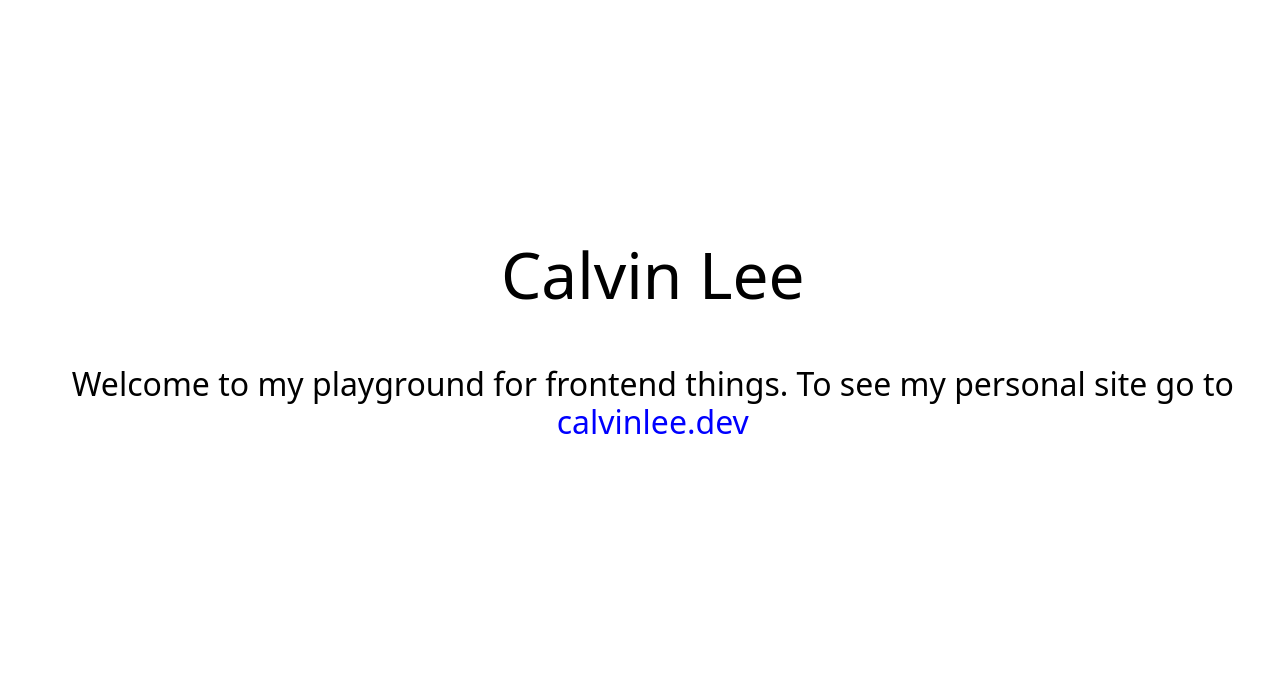
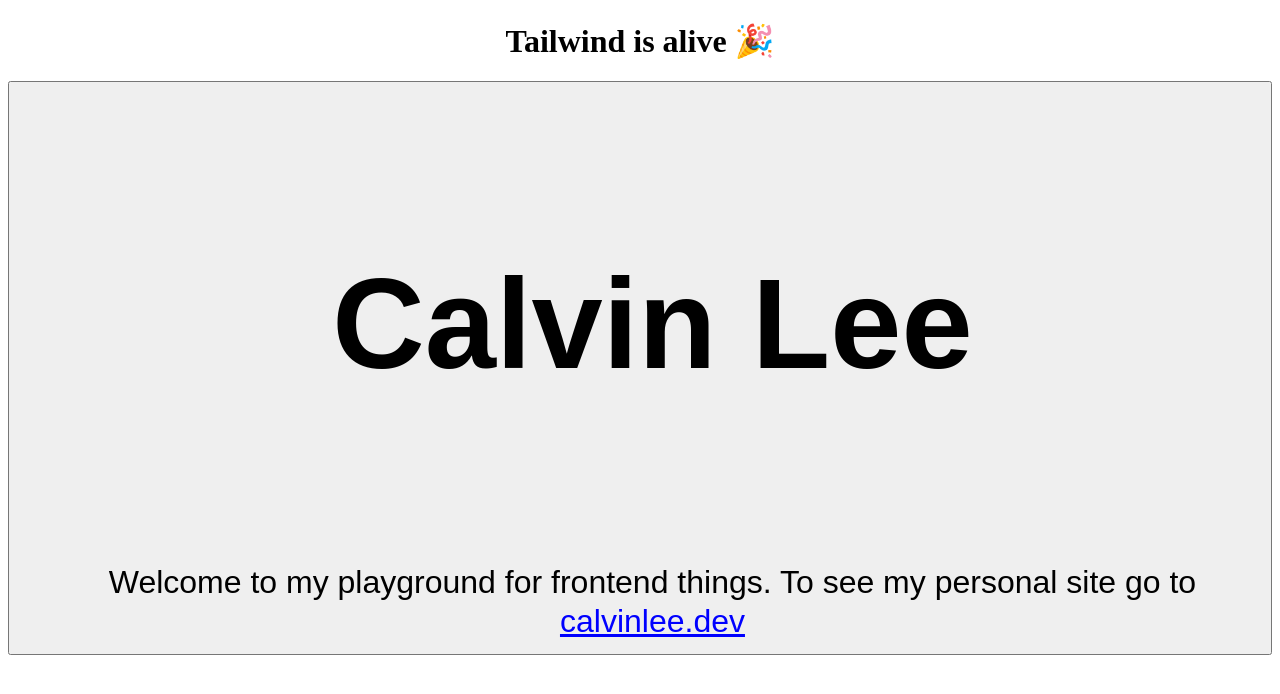
Before and after one commit to clee421/clee421.github.io, a SvelteKit app: page / in a window 1280 px wide. Shown: the top 694 px of the page. Built offline with nearby package versions, Linux system fonts and the light colour scheme.

Commit message:
svelte is horrible

```diff
--- a/package.json
+++ b/package.json
@@ -6,7 +6,8 @@
 	"scripts": {
 		"dev": "vite dev",
 		"build": "vite build",
-		"deploy": "pnpm build && pnpx gh-pages -d build",
+		"deploy": "pnpx gh-pages -d build",
+		"build-deploy": "vite build && pnpx gh-pages -d build",
 		"preview": "vite preview",
 		"prepare": "svelte-kit sync || echo ''",
 		"check": "svelte-kit sync && svelte-check --tsconfig ./tsconfig.json",
@@ -20,13 +21,16 @@
 		"@sveltejs/adapter-static": "^3.0.8",
 		"@sveltejs/kit": "^2.16.0",
 		"@sveltejs/vite-plugin-svelte": "^5.0.0",
+		"@tailwindcss/postcss": "^4.1.10",
 		"@tailwindcss/typography": "^0.5.15",
 		"@tailwindcss/vite": "^4.0.0",
+		"autoprefixer": "^10.4.21",
 		"eslint": "^9.18.0",
 		"eslint-config-prettier": "^10.0.1",
 		"eslint-plugin-svelte": "^3.0.0",
 		"gh-pages": "^6.3.0",
 		"globals": "^16.0.0",
+		"postcss": "^8.5.6",
 		"prettier": "^3.4.2",
 		"prettier-plugin-svelte": "^3.3.3",
 		"prettier-plugin-tailwindcss": "^0.6.11",
--- /dev/null
+++ b/postcss.config.cjs
@@ -0,0 +1,6 @@
+module.exports = {
+  plugins: {
+    '@tailwindcss/postcss': {},
+    autoprefixer: {},
+  }
+};
--- a/src/app.css
+++ b/src/app.css
@@ -1,2 +1,6 @@
-@import 'tailwindcss';
-@plugin '@tailwindcss/typography';
+/* @import 'tailwindcss'; */
+/* @plugin '@tailwindcss/typography'; */
+
+@tailwind base;
+@tailwind components;
+@tailwind utilities;
--- a/src/app.html
+++ b/src/app.html
@@ -6,7 +6,7 @@
 		<meta name="viewport" content="width=device-width, initial-scale=1" />
 		%sveltekit.head%
 	</head>
-	<body data-sveltekit-preload-data="hover">
+	<body data-sveltekit-preload-data="hover" style="height: 100vh;">
 		<div style="display: contents">%sveltekit.body%</div>
 	</body>
 </html>
--- a/src/routes/+layout.svelte
+++ b/src/routes/+layout.svelte
@@ -1,7 +1,9 @@
 <script lang="ts">
 	import '../app.css';
 
-	let { children } = $props();
+	// let { children } = $props();
+	export let data
 </script>
 
-{@render children()}
+<!-- {@render children()} -->
+ <slot />
--- a/src/routes/+page.svelte
+++ b/src/routes/+page.svelte
@@ -1,6 +1,6 @@
 <style>
   .page-container {
-    height: 80vh;
+    height: 80%;
     display: flex;
     flex-direction: column;
     justify-content: center;
@@ -67,6 +67,7 @@
 </script>
 
 <div class="page-container">
+  <h1 class="text-4xl text-blue-500">Tailwind is alive 🎉</h1>
   <button class="wrap-button" on:click={handleClick}>
     <div class="header">
       <h1>Calvin Lee</h1>
--- a/svelte.config.js
+++ b/svelte.config.js
@@ -12,6 +12,9 @@ const config = {
 		paths: {
       base: "",
     },
+		// prerender: {
+    //   default: true
+    // },
 	}
 };
 
--- /dev/null
+++ b/tailwind.config.js
@@ -0,0 +1,10 @@
+import typography from '@tailwindcss/typography';
+
+/** @type {import('tailwindcss').Config} */
+export default {
+  content: ['./src/**/*.{html,js,svelte,ts}'],
+  theme: {
+    extend: {}
+  },
+  plugins: [typography]
+};
```
Also changed, not shown: 1 other file (tests, documents, lock files or other folders).
